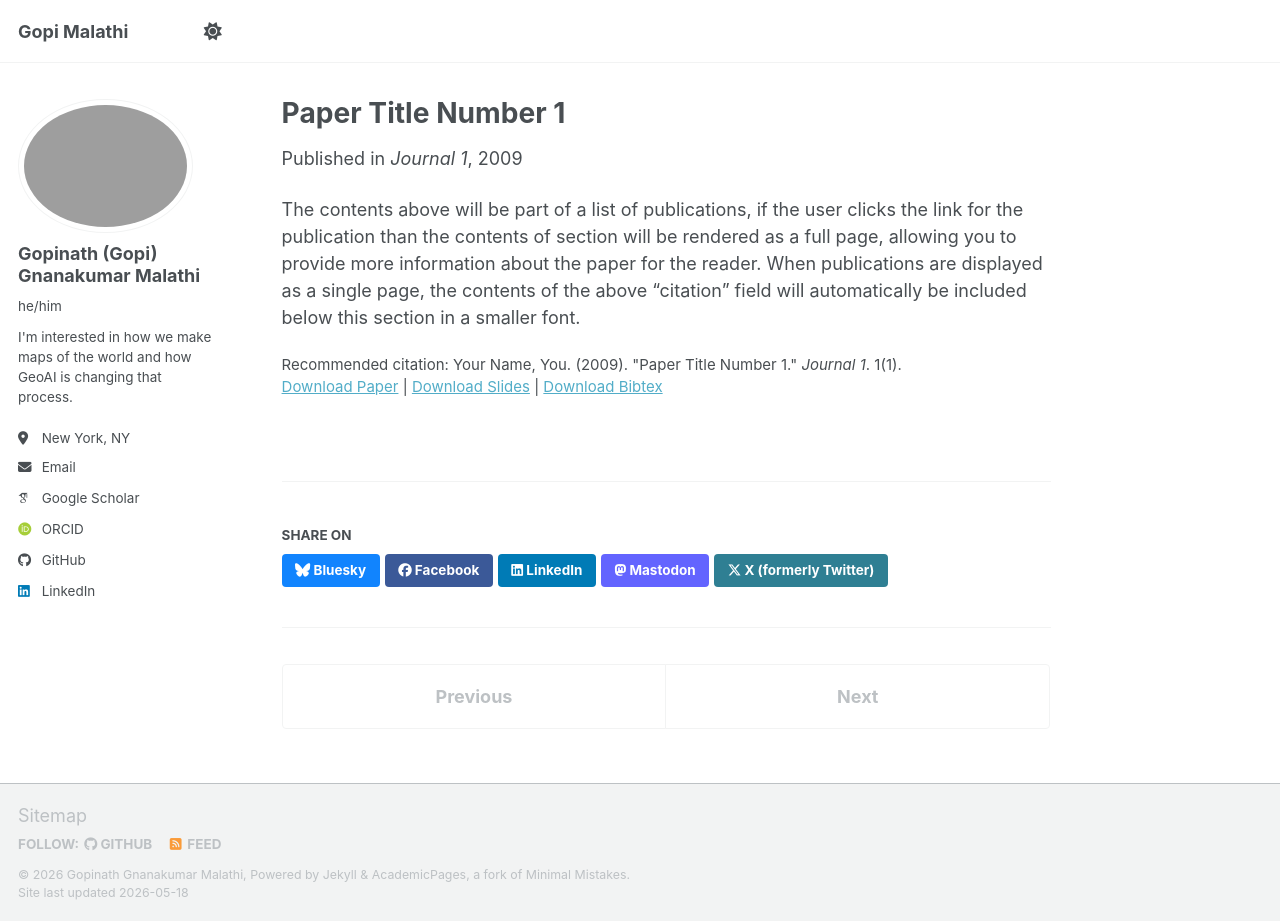
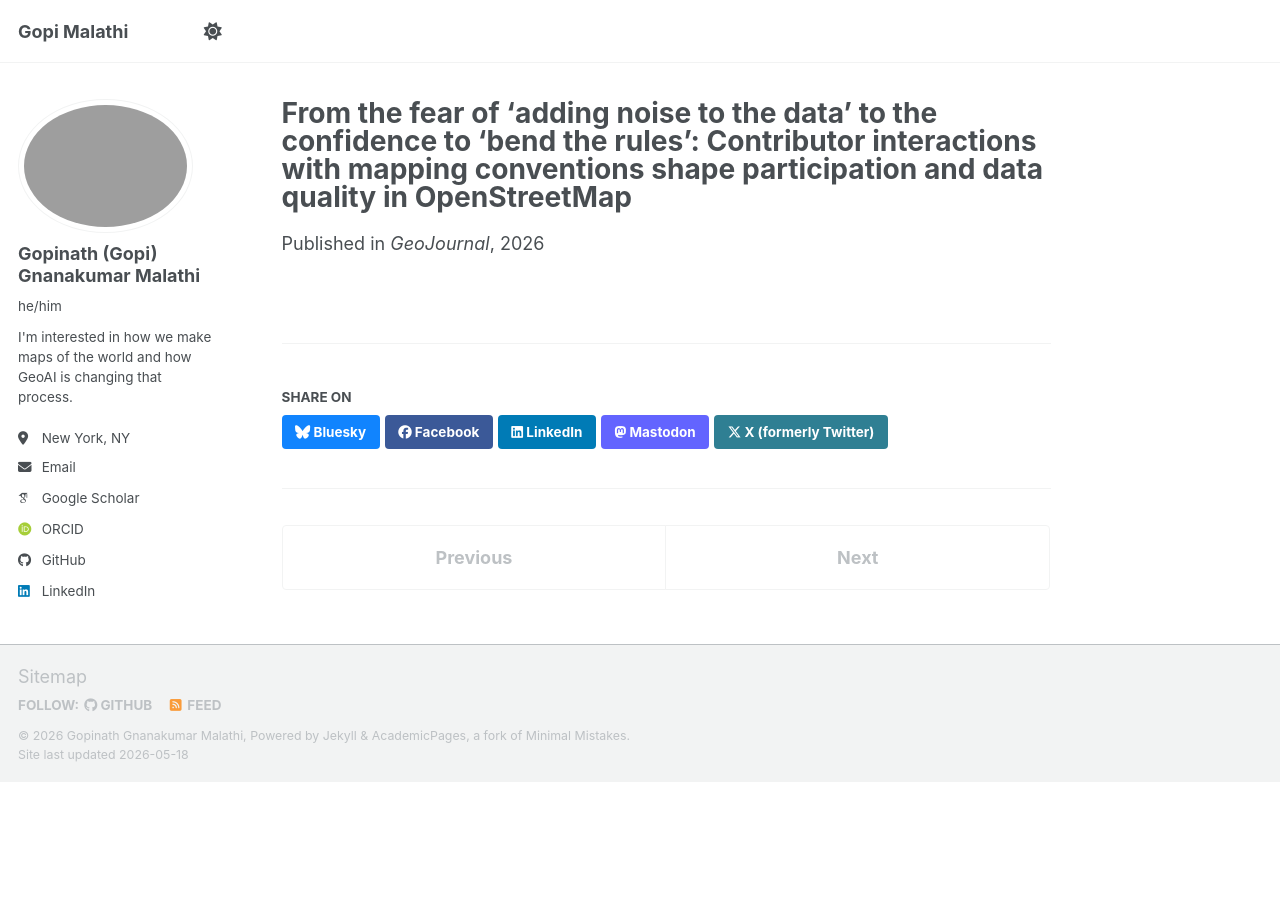
Before and after one commit to Gopi-Malathi/gopi-malathi.github.io, a Jekyll site: the page built from _publications/2009-10-01-paper-title-number-1.md, in a window 1280 px wide and 921 px high. Built offline with Jekyll 4.4.1, drawn with Linux system fonts in a browser that asks for light colours; some web fonts are replaced; a script bundle is joined from its source files by our own code; library files that are not in the unit come from our copies.

Commit message:
Revise publication details for paper number 1
Updated the title, date, and excerpt for the publication. Removed unnecessary fields and added new citation details.

```diff
--- a/_publications/2009-10-01-paper-title-number-1.md
+++ b/_publications/2009-10-01-paper-title-number-1.md
@@ -1,14 +1,11 @@
 ---
-title: "Paper Title Number 1"
+title: "From the fear of 'adding noise to the data' to the confidence to 'bend the rules': Contributor interactions with mapping conventions shape participation and data quality in OpenStreetMap"
 collection: publications
 category: manuscripts
-permalink: /publication/2009-10-01-paper-title-number-1
-excerpt: 'This paper is about the number 1. The number 2 is left for future work.'
-date: 2009-10-01
-venue: 'Journal 1'
-slidesurl: 'https://academicpages.github.io/files/slides1.pdf'
-paperurl: 'https://academicpages.github.io/files/paper1.pdf'
-bibtexurl: 'https://academicpages.github.io/files/bibtex1.bib'
-citation: 'Your Name, You. (2009). &quot;Paper Title Number 1.&quot; <i>Journal 1</i>. 1(1).'
+permalink:
+excerpt: "This was a qualitative study exploring OSM contributors' interactions with the community's informal mapping conventions. We demonstrate that OSM data is a sociotechnical achievement and that its quality is a derived characteristic of contributors’ continuous learning, interpretation, enactment, and collective negotiation of conventions. Moreover, we find that their interactions with these conventions serve as the primary socialization mechanism in OSM, transforming anxious newcomers into confident core contributors."
+date: 2026-04-25
+venue: 'GeoJournal'
+paperurl:
+citation:
 ---
-The contents above will be part of a list of publications, if the user clicks the link for the publication than the contents of section will be rendered as a full page, allowing you to provide more information about the paper for the reader. When publications are displayed as a single page, the contents of the above "citation" field will automatically be included below this section in a smaller font.
```
